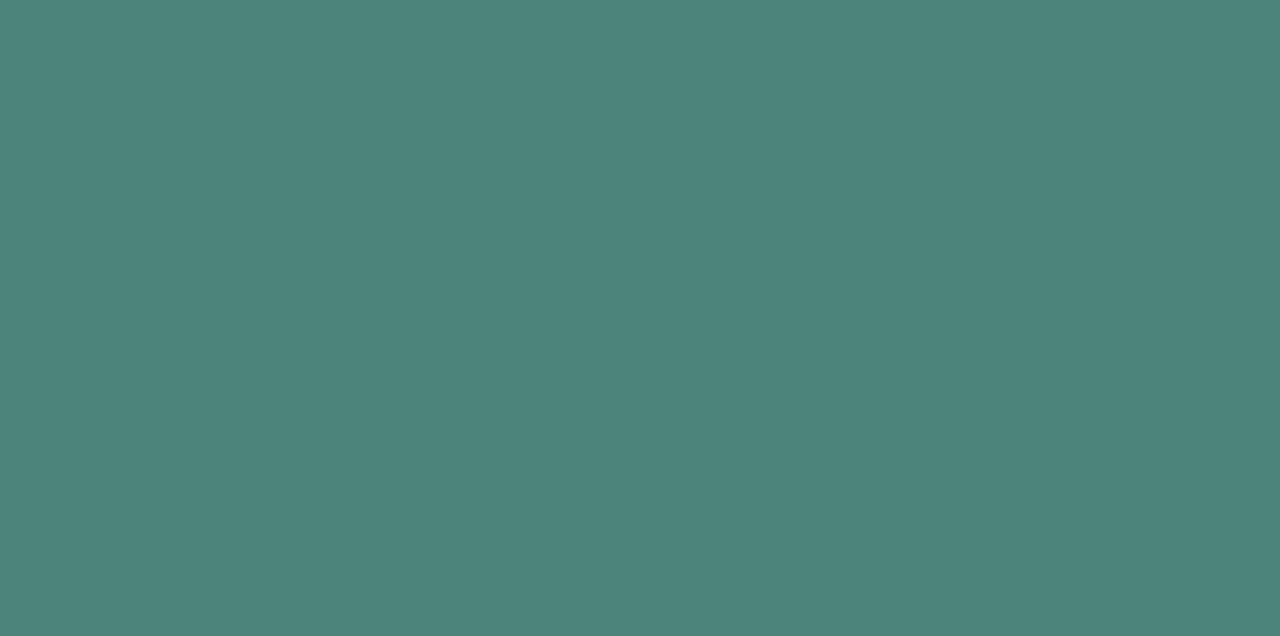
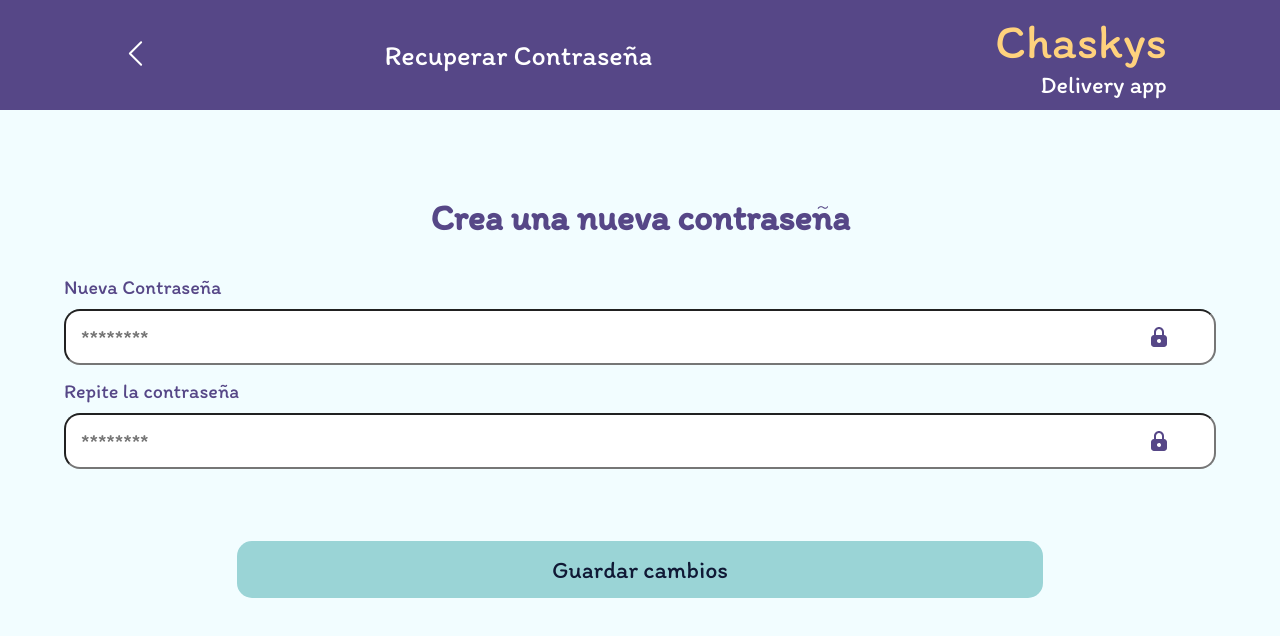
Before and after one commit to fernandoruiz2016/Chaskys, a React (Vite) app: page /new-password in a window 1280 px wide. Before the commit this address had no page. Shown: the top 636 px of the page. Built offline with nearby package versions, Linux system fonts and the light colour scheme; sample sign-in values are in the browser's storage.

Commit message:
Codigo para contraseña

```diff
--- a/src/App.jsx
+++ b/src/App.jsx
@@ -8,6 +8,7 @@ import { Home } from "./pages/Home"
 import { Profile } from "./pages/Profile"
 import { EditProfile } from "./pages/EditProfile"
 import { RestorePassword } from "./pages/RestorePassword"
+import { NewPassword } from "./pages/NewPassword"
 import { MonitoringOrder } from "./pages/MonitoringOrder"
 import { ConfirmOrder } from "./pages/ConfirmOrder"
 
@@ -22,6 +23,7 @@ function App() {
         <Route path="profile" element={<Profile />} />
         <Route path="edit-profile" element={<EditProfile />} />
         <Route path="restore-password" element={<RestorePassword />} />
+        <Route path="new-password" element={<NewPassword />} />
         <Route path="monitoring-order/:id" element={<MonitoringOrder />} />
         <Route path="confirm-order" element={<ConfirmOrder />} />
       </Routes>
--- a/src/pages/EditProfile.jsx
+++ b/src/pages/EditProfile.jsx
@@ -72,8 +72,6 @@ export const EditProfile = () => {
         } else {
             alert('No es la contraseña correcta')
         }
-
-
     }
 
     return (
@@ -146,7 +144,7 @@ export const EditProfile = () => {
                             </label>
 
                             <label className='subtitle-info' htmlFor="edit-pass">Contraseña actual
-                                <input className='input-edit' type='password' id="edit-pass" value={actualPass || ""} onChange={(e) => setActualPass(e.target.value)} />
+                                <input className='input-edit' type='password' id="edit-pass" value={actualPass || ""} placeholder='********' onChange={(e) => setActualPass(e.target.value)} />
                                 <svg width="24" height="24" viewBox="0 0 24 24" fill="none" xmlns="http://www.w3.org/2000/svg" className='small-icon'>
                                     <g clipPath="url(#clip0_252_267)">
                                         <path d="M12 2C13.3261 2 14.5979 2.52678 15.5355 3.46447C16.4732 4.40215 17 5.67392 17 7V10C17.7956 10 18.5587 10.3161 19.1213 10.8787C19.6839 11.4413 20 12.2044 20 13V19C20 19.7956 19.6839 20.5587 19.1213 21.1213C18.5587 21.6839 17.7956 22 17 22H7C6.20435 22 5.44129 21.6839 4.87868 21.1213C4.31607 20.5587 4 19.7956 4 19V13C4 12.2044 4.31607 11.4413 4.87868 10.8787C5.44129 10.3161 6.20435 10 7 10V7C7 5.67392 7.52678 4.40215 8.46447 3.46447C9.40215 2.52678 10.6739 2 12 2ZM12 14C11.4954 13.9998 11.0094 14.1904 10.6395 14.5335C10.2695 14.8766 10.0428 15.3468 10.005 15.85L10 16C10 16.3956 10.1173 16.7822 10.3371 17.1111C10.5568 17.44 10.8692 17.6964 11.2346 17.8478C11.6001 17.9991 12.0022 18.0387 12.3902 17.9616C12.7781 17.8844 13.1345 17.6939 13.4142 17.4142C13.6939 17.1345 13.8844 16.7781 13.9616 16.3902C14.0387 16.0022 13.9991 15.6001 13.8478 15.2346C13.6964 14.8692 13.44 14.5568 13.1111 14.3371C12.7822 14.1173 12.3956 14 12 14ZM12 4C11.2044 4 10.4413 4.31607 9.87868 4.87868C9.31607 5.44129 9 6.20435 9 7V10H15V7C15 6.20435 14.6839 5.44129 14.1213 4.87868C13.5587 4.31607 12.7956 4 12 4Z" fill="#564787" />
@@ -166,7 +164,7 @@ export const EditProfile = () => {
 
 
                             <label className='subtitle-info' htmlFor="edit-pass-new">Nueva Contraseña
-                                <input className='input-edit' type='password' id="edit-pass-new" value={newPass || ""} onChange={(e) => setNewPass(e.target.value)} />
+                                <input className='input-edit' type='password' id="edit-pass-new" value={newPass || ""} placeholder='********' onChange={(e) => setNewPass(e.target.value)} />
                                 <svg width="24" height="24" viewBox="0 0 24 24" fill="none" xmlns="http://www.w3.org/2000/svg" className='small-icon'>
                                     <g clipPath="url(#clip0_252_267)">
                                         <path d="M12 2C13.3261 2 14.5979 2.52678 15.5355 3.46447C16.4732 4.40215 17 5.67392 17 7V10C17.7956 10 18.5587 10.3161 19.1213 10.8787C19.6839 11.4413 20 12.2044 20 13V19C20 19.7956 19.6839 20.5587 19.1213 21.1213C18.5587 21.6839 17.7956 22 17 22H7C6.20435 22 5.44129 21.6839 4.87868 21.1213C4.31607 20.5587 4 19.7956 4 19V13C4 12.2044 4.31607 11.4413 4.87868 10.8787C5.44129 10.3161 6.20435 10 7 10V7C7 5.67392 7.52678 4.40215 8.46447 3.46447C9.40215 2.52678 10.6739 2 12 2ZM12 14C11.4954 13.9998 11.0094 14.1904 10.6395 14.5335C10.2695 14.8766 10.0428 15.3468 10.005 15.85L10 16C10 16.3956 10.1173 16.7822 10.3371 17.1111C10.5568 17.44 10.8692 17.6964 11.2346 17.8478C11.6001 17.9991 12.0022 18.0387 12.3902 17.9616C12.7781 17.8844 13.1345 17.6939 13.4142 17.4142C13.6939 17.1345 13.8844 16.7781 13.9616 16.3902C14.0387 16.0022 13.9991 15.6001 13.8478 15.2346C13.6964 14.8692 13.44 14.5568 13.1111 14.3371C12.7822 14.1173 12.3956 14 12 14ZM12 4C11.2044 4 10.4413 4.31607 9.87868 4.87868C9.31607 5.44129 9 6.20435 9 7V10H15V7C15 6.20435 14.6839 5.44129 14.1213 4.87868C13.5587 4.31607 12.7956 4 12 4Z" fill="#564787" />
@@ -180,7 +178,7 @@ export const EditProfile = () => {
                             </label>
 
                             <label className='subtitle-info' htmlFor="edit-pass-repeat">Repite la contraseña
-                                <input className='input-edit' type='password' id="edit-pass-repeat" value={repeatPass}
+                                <input className='input-edit' type='password' id="edit-pass-repeat" value={repeatPass} placeholder='********'
                                     onChange={(e) => {
                                         const value = e.target.value;
                                         setRepeatPass(value);
--- /dev/null
+++ b/src/pages/NewPassword.jsx
@@ -0,0 +1,108 @@
+import { HeaderProfile } from '../components/profile/Header'
+import { useEffect, useState } from 'react';
+import { Link, useNavigate } from "react-router-dom";
+
+import "../styles/NewPassword.css";
+
+export const NewPassword = () => {
+    const [user, setUser] = useState(null);
+
+    // const [formUser, setFormUser] = useState(user);
+    // useEffect(() => {
+    //     setFormUser(user);
+    // }, [user]);
+
+    const [newPass, setNewPass] = useState("");
+    const [repeatPass, setRepeatPass] = useState("");
+    const [passError, setPassError] = useState(false);
+    const navigate = useNavigate();
+
+    useEffect(() => {
+        const stored = localStorage.getItem("registeredUser");
+        if (stored) {
+            setUser(JSON.parse(stored));
+        } else {
+            navigate("/Login")
+        }
+    }, []);
+
+    useEffect(() => {
+        if (!newPass && !repeatPass) {
+            setPassError(true);
+        } else {
+            setPassError(newPass !== repeatPass);
+        }
+    }, [newPass, repeatPass]);
+
+    useEffect(() => {
+        document.body.classList.add("background2");
+
+        return () => {
+            document.body.classList.remove("background2");
+        };
+    }, []);
+
+    const handleSave = () => {
+        if (!passError && newPass.trim() !== "") {
+            const updatedUser = {
+                ...user,
+                pass: newPass
+            };
+            // setFormUser(updatedUser);
+            setUser(updatedUser);
+            localStorage.setItem("registeredUser", JSON.stringify(updatedUser));
+            alert('Cambios guardados exitosamente');
+            navigate("/profile");
+        } else {
+            alert('No se pudo guardar la contraseña')
+        }
+    }
+
+    return (
+        <>
+            <HeaderProfile page="Recuperar Contraseña" backPage="/edit-profile" ></HeaderProfile>
+            <div className='section-resend'>
+                <h3 className='subtitle-pass' id="text-new-pass">Crea una nueva contraseña</h3>
+                <div className='profile-info'>
+                    <label className='subtitle-info' htmlFor="edit-pass-new">Nueva Contraseña
+                        <input className='input-edit' type='password' id="edit-pass-new" value={newPass || ""} placeholder='********' onChange={(e) => setNewPass(e.target.value)} />
+                        <svg width="24" height="24" viewBox="0 0 24 24" fill="none" xmlns="http://www.w3.org/2000/svg" className='small-icon'>
+                            <g clipPath="url(#clip0_252_267)">
+                                <path d="M12 2C13.3261 2 14.5979 2.52678 15.5355 3.46447C16.4732 4.40215 17 5.67392 17 7V10C17.7956 10 18.5587 10.3161 19.1213 10.8787C19.6839 11.4413 20 12.2044 20 13V19C20 19.7956 19.6839 20.5587 19.1213 21.1213C18.5587 21.6839 17.7956 22 17 22H7C6.20435 22 5.44129 21.6839 4.87868 21.1213C4.31607 20.5587 4 19.7956 4 19V13C4 12.2044 4.31607 11.4413 4.87868 10.8787C5.44129 10.3161 6.20435 10 7 10V7C7 5.67392 7.52678 4.40215 8.46447 3.46447C9.40215 2.52678 10.6739 2 12 2ZM12 14C11.4954 13.9998 11.0094 14.1904 10.6395 14.5335C10.2695 14.8766 10.0428 15.3468 10.005 15.85L10 16C10 16.3956 10.1173 16.7822 10.3371 17.1111C10.5568 17.44 10.8692 17.6964 11.2346 17.8478C11.6001 17.9991 12.0022 18.0387 12.3902 17.9616C12.7781 17.8844 13.1345 17.6939 13.4142 17.4142C13.6939 17.1345 13.8844 16.7781 13.9616 16.3902C14.0387 16.0022 13.9991 15.6001 13.8478 15.2346C13.6964 14.8692 13.44 14.5568 13.1111 14.3371C12.7822 14.1173 12.3956 14 12 14ZM12 4C11.2044 4 10.4413 4.31607 9.87868 4.87868C9.31607 5.44129 9 6.20435 9 7V10H15V7C15 6.20435 14.6839 5.44129 14.1213 4.87868C13.5587 4.31607 12.7956 4 12 4Z" fill="#564787" />
+                            </g>
+                            <defs>
+                                <clipPath id="clip0_252_267">
+                                    <rect width="24" height="24" fill="white" />
+                                </clipPath>
+                            </defs>
+                        </svg>
+                    </label>
+
+                    <label className='subtitle-info' htmlFor="edit-pass-repeat">Repite la contraseña
+                        <input className='input-edit' type='password' id="edit-pass-repeat" value={repeatPass} placeholder='********'
+                            onChange={(e) => {
+                                const value = e.target.value;
+                                setRepeatPass(value);
+                            }} />
+                        <svg width="24" height="24" viewBox="0 0 24 24" fill="none" xmlns="http://www.w3.org/2000/svg" className='small-icon'>
+                            <g clipPath="url(#clip0_252_267)">
+                                <path d="M12 2C13.3261 2 14.5979 2.52678 15.5355 3.46447C16.4732 4.40215 17 5.67392 17 7V10C17.7956 10 18.5587 10.3161 19.1213 10.8787C19.6839 11.4413 20 12.2044 20 13V19C20 19.7956 19.6839 20.5587 19.1213 21.1213C18.5587 21.6839 17.7956 22 17 22H7C6.20435 22 5.44129 21.6839 4.87868 21.1213C4.31607 20.5587 4 19.7956 4 19V13C4 12.2044 4.31607 11.4413 4.87868 10.8787C5.44129 10.3161 6.20435 10 7 10V7C7 5.67392 7.52678 4.40215 8.46447 3.46447C9.40215 2.52678 10.6739 2 12 2ZM12 14C11.4954 13.9998 11.0094 14.1904 10.6395 14.5335C10.2695 14.8766 10.0428 15.3468 10.005 15.85L10 16C10 16.3956 10.1173 16.7822 10.3371 17.1111C10.5568 17.44 10.8692 17.6964 11.2346 17.8478C11.6001 17.9991 12.0022 18.0387 12.3902 17.9616C12.7781 17.8844 13.1345 17.6939 13.4142 17.4142C13.6939 17.1345 13.8844 16.7781 13.9616 16.3902C14.0387 16.0022 13.9991 15.6001 13.8478 15.2346C13.6964 14.8692 13.44 14.5568 13.1111 14.3371C12.7822 14.1173 12.3956 14 12 14ZM12 4C11.2044 4 10.4413 4.31607 9.87868 4.87868C9.31607 5.44129 9 6.20435 9 7V10H15V7C15 6.20435 14.6839 5.44129 14.1213 4.87868C13.5587 4.31607 12.7956 4 12 4Z" fill="#564787" />
+                            </g>
+                            <defs>
+                                <clipPath id="clip0_252_267">
+                                    <rect width="24" height="24" fill="white" />
+                                </clipPath>
+                            </defs>
+                        </svg>
+                        {(passError && newPass.trim() !== "") && (
+                            <p className='error'>
+                                Las contraseñas no coinciden
+                            </p>
+                        )}
+                    </label>
+                    <p className='btn-edit' onClick={handleSave}>Guardar cambios</p>
+                </div>
+            </div>
+        </>
+    )
+}
--- a/src/pages/RestorePassword.jsx
+++ b/src/pages/RestorePassword.jsx
@@ -21,13 +21,12 @@ export const RestorePassword = () => {
 
     const handleVerify = () => {
         if (otp === '123456') {
-            alert('Codigo verificado')
-            navigate('/')
+            alert('Código verificado')
+            navigate('/new-password')
             return
         }
         setError(true);
     }
-
 
     return (
         <>
@@ -57,13 +56,13 @@ export const RestorePassword = () => {
                     renderSeparator={<span> </span>}
                     renderInput={(props) => <input {...props} />}
                 />
-                <p className='btn-edit' to="/restore-password" onClick={handleVerify}>Verificar código</p>
+                <p className='btn-edit' onClick={handleVerify}>Verificar código</p>
                 {error && (
                     <p className='error'>
                         Código incorrecto
                     </p>
                 )}
-                <p className='text-pass'>¿No recibiste el código? <span className='resend'>Reenviar</span></p>
+                <p className='text-pass'>¿No recibiste el código? <span className='resend' onClick={(e) => alert('Código reenviado')}>Reenviar</span></p>
             </div>
         </>
     )
--- a/src/styles/Home.css
+++ b/src/styles/Home.css
@@ -117,9 +117,19 @@
   color: #5B5B5B
 }
 
-.record-view-orders{
+.record-view-orders {
   display: flex;
   justify-content: center;
   gap: 0.3em;
   margin-bottom: 10px;
 }
+
+@media screen and (max-width: 425px) {
+  .header-logo-name {
+    font-size: 40px;
+  }
+
+  .header-logo-subname {
+    font-size: 16px;
+  }
+}
--- /dev/null
+++ b/src/styles/NewPassword.css
@@ -0,0 +1,3 @@
+#text-new-pass {
+    width: 90%;;
+}
```
